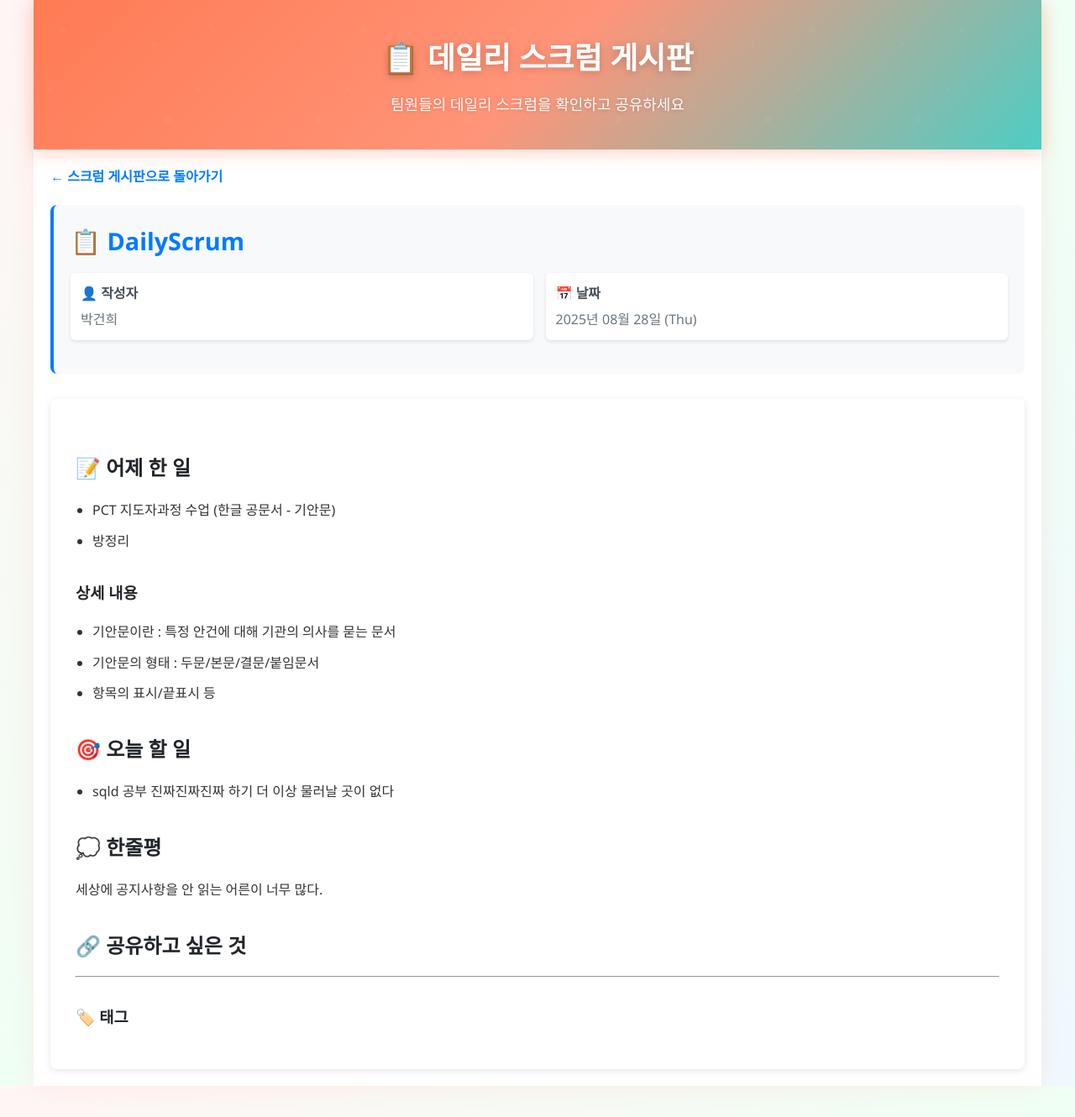
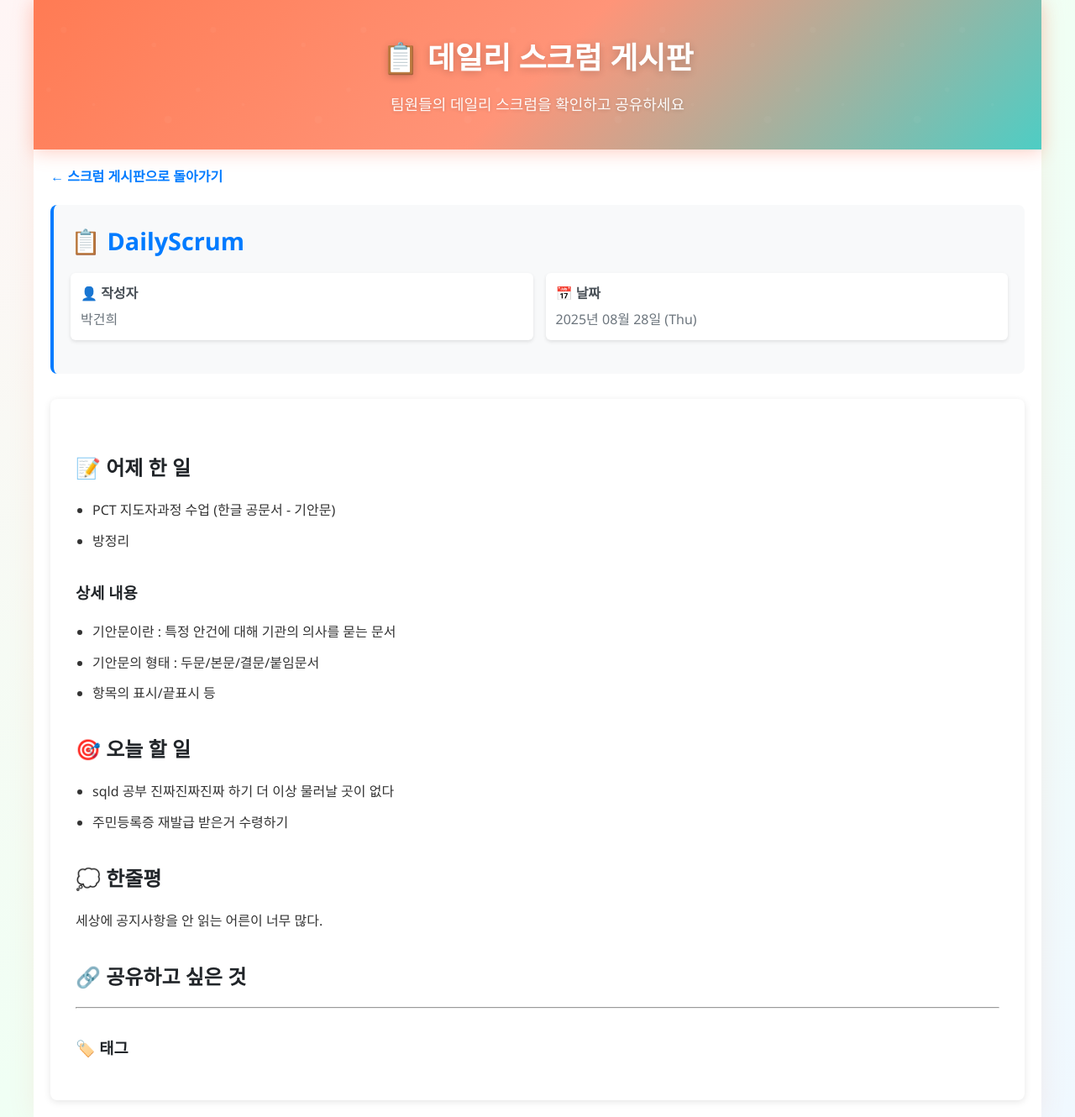
Before and after one commit to ssg6-dailylog/scrum, a Jekyll site: the page built from _posts/August, 2025/2025-08-28/2025-08-28-박건희-DailyScrum.md, in a window 1280 px wide. Shown: the whole page at 84% size. Built offline with Jekyll 4.4.1, drawn with Linux system fonts in a browser that asks for light colours.

Commit message:
박건희 scrum

```diff
--- a/_posts/August, 2025/2025-08-28/2025-08-28-박건희-DailyScrum.md
+++ b/_posts/August, 2025/2025-08-28/2025-08-28-박건희-DailyScrum.md
@@ -20,6 +20,7 @@ categories: [scrum]
 ## 🎯 오늘 할 일
 
 - sqld 공부 진짜진짜진짜 하기 더 이상 물러날 곳이 없다
+- 주민등록증 재발급 받은거 수령하기
 
 ## 💭 한줄평
 
```
